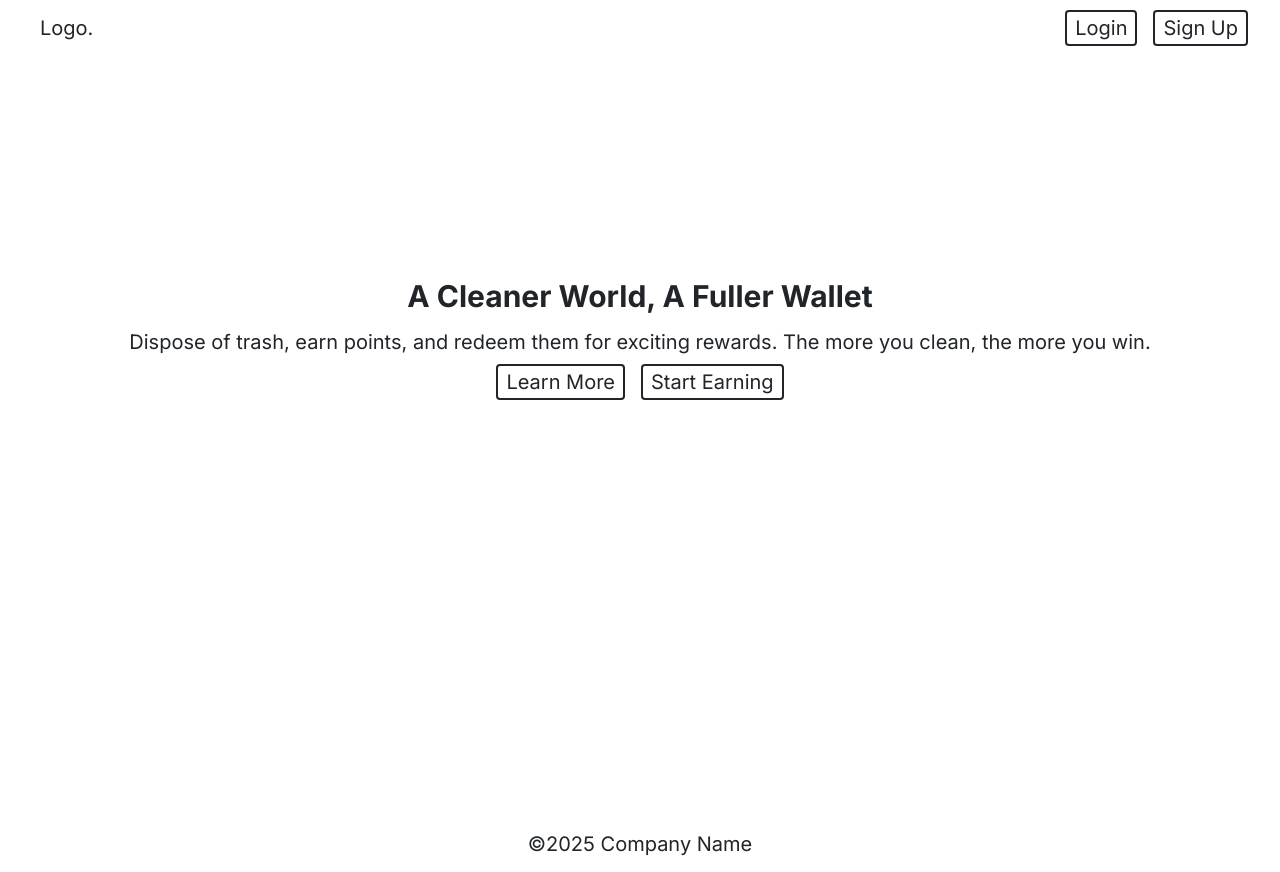
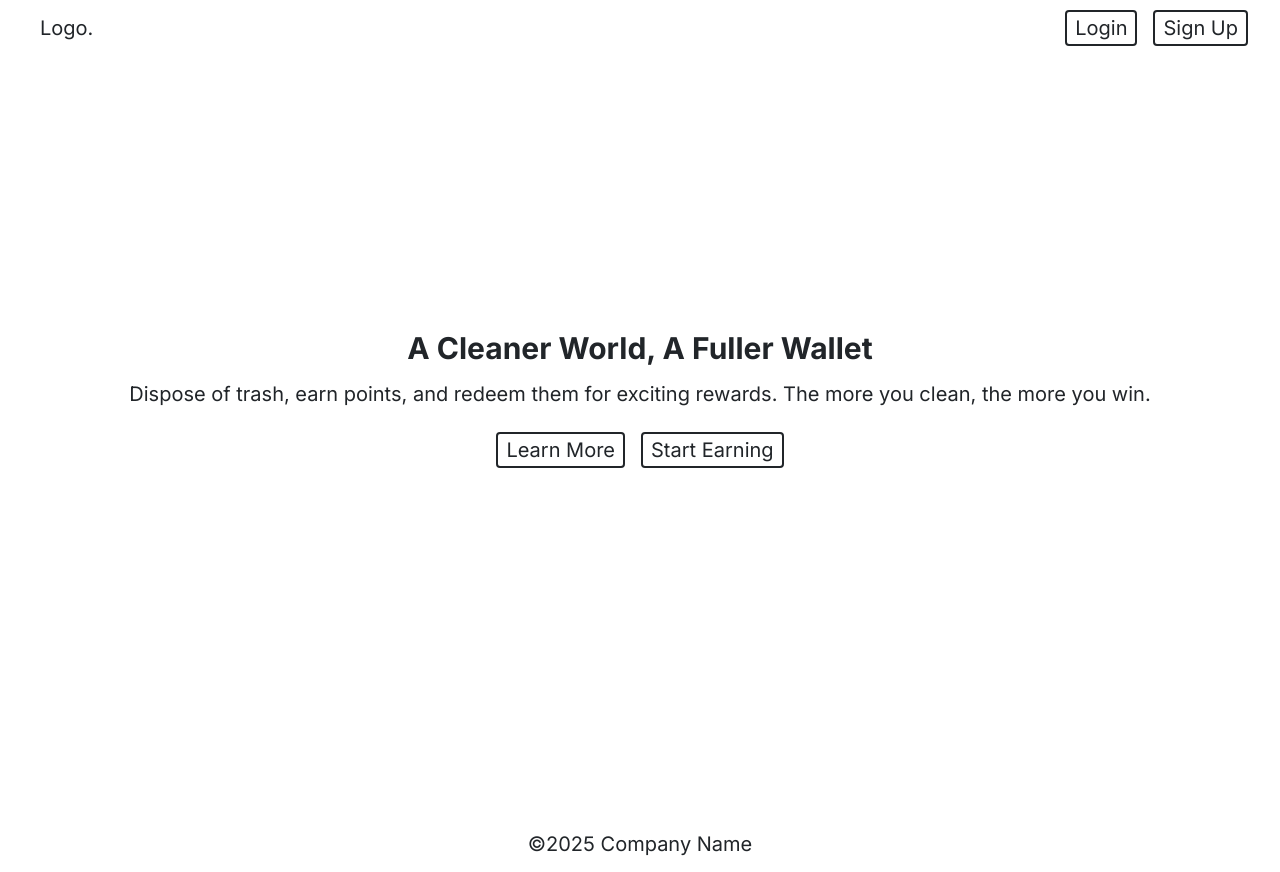
Before and after one commit to alex-bo7/362-project, a React (Vite) app in the folder frontend/: page / in a window 1280 px wide. Built offline with nearby package versions, Linux system fonts and the light colour scheme.

Commit message:
Minor UI fixes

```diff
--- a/frontend/src/app.css
+++ b/frontend/src/app.css
@@ -41,19 +41,13 @@ body {
 
 @media (min-width: 768px) {
   .main-full-height {
-    padding-top: 11rem;
-  }
-}
-
-@media (min-width: 1920px) {
-  .main-full-height {
-    padding-top: 18rem;
+    padding-top: 2.5rem;
   }
 }
 
 @media (min-width: 2560px) {
   body {
-    max-width: 1440px;
+    max-width: 1920px;
     margin: 0 auto;
   }
 }
--- a/frontend/src/components/Hero/hero.css
+++ b/frontend/src/components/Hero/hero.css
@@ -14,7 +14,7 @@
   display: flex;
   justify-content: center;
   gap: 1rem;
-  margin-bottom: 12.5rem;
+  margin: 1rem 0 12.5rem 0;
 }
 
 @media (min-width: 768px) {
@@ -27,4 +27,8 @@
   .hero-header-newline {
     display: none;
   }
+
+  .hero-btns-list {
+    margin-bottom: 5rem;
+  }
 }
```
